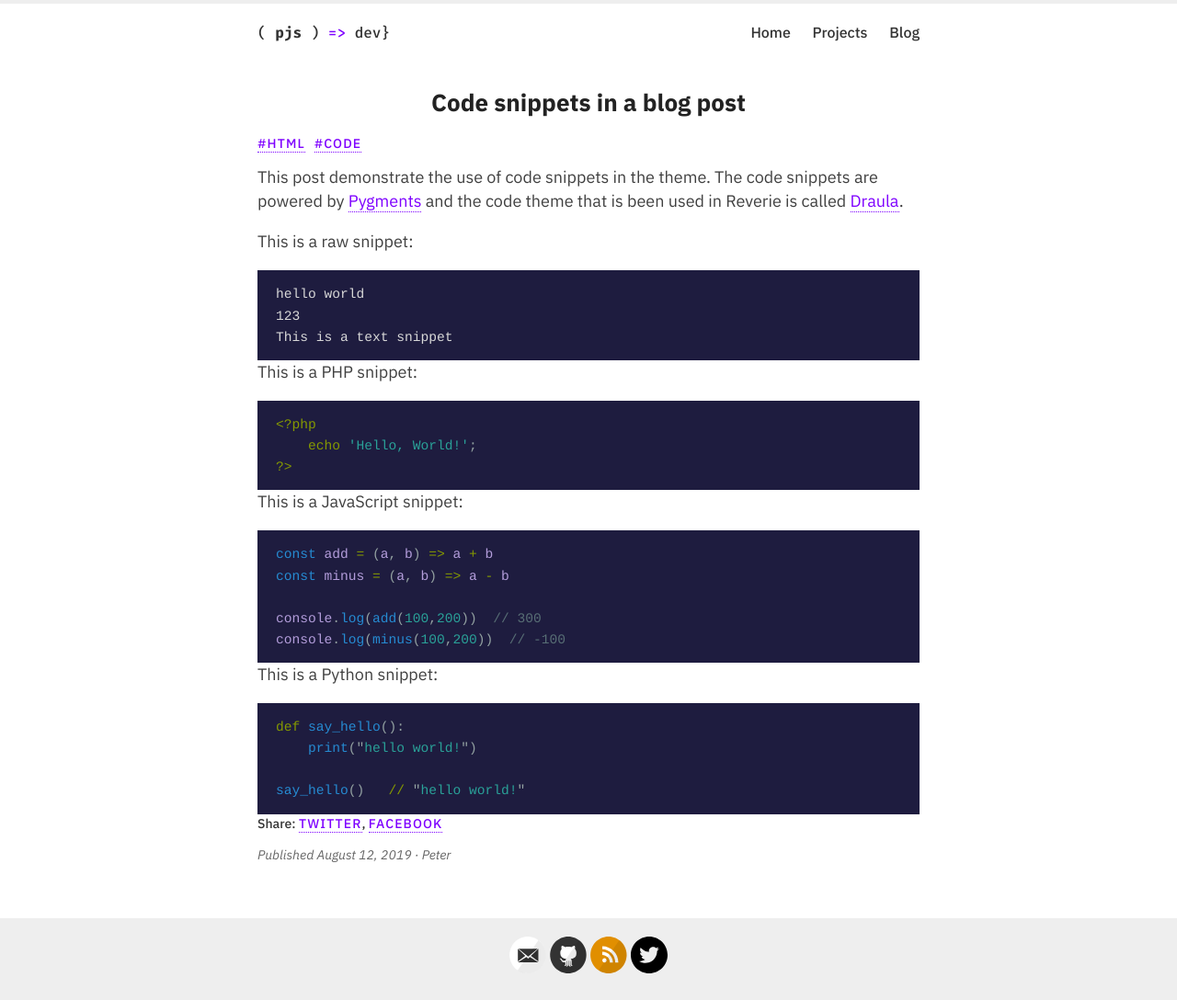
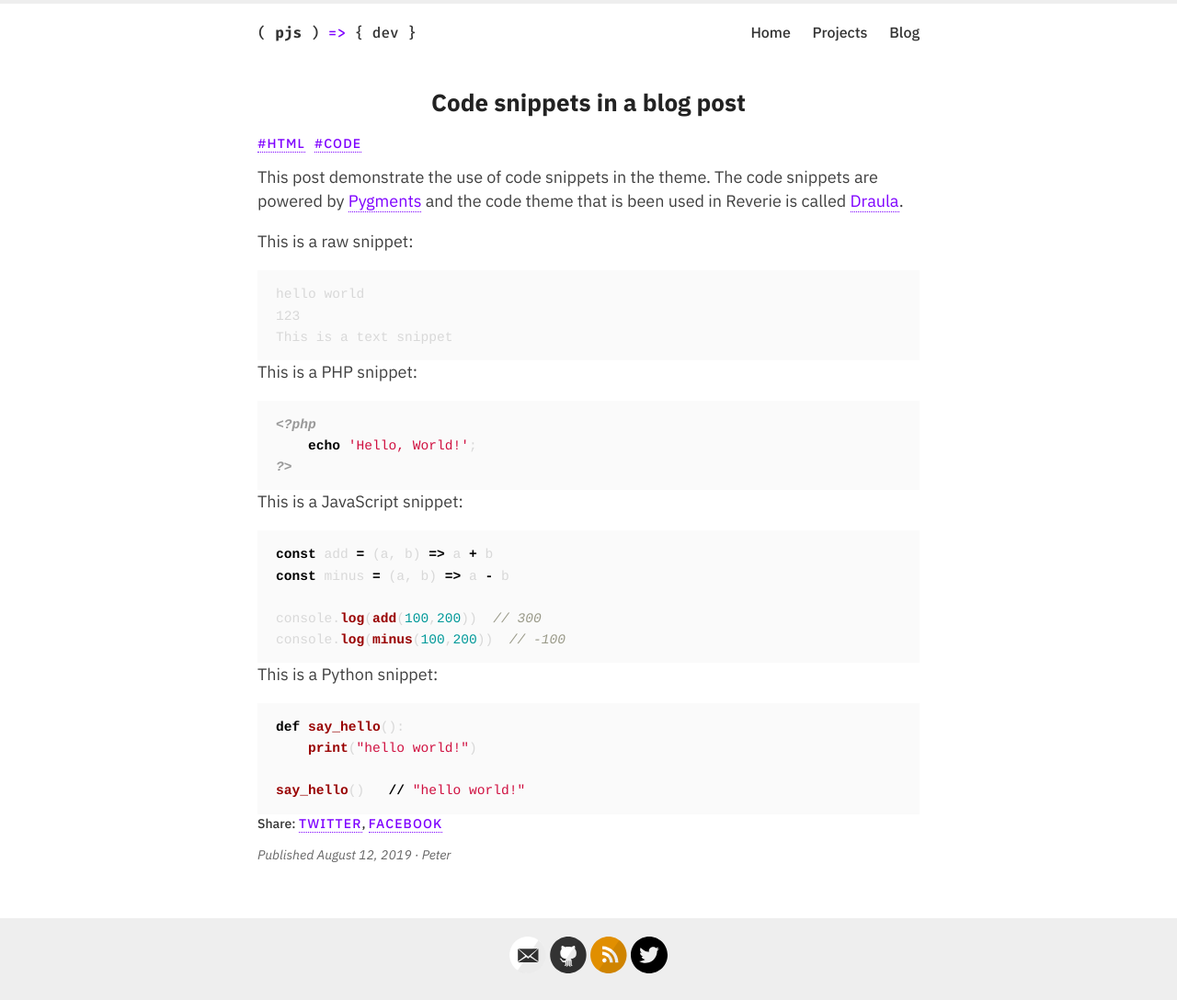
Before and after one commit to peterjsnow/peterjsnow.github.io, a Jekyll site: the page built from _posts/2019-8-12-code-snippets.md, in a window 1280 px wide. Shown: the whole page at 92% size. Built offline with Jekyll 4.4.1, drawn with Linux system fonts in a browser that asks for light colours.

Commit message:
changed syntax highlighting

```diff
--- a/_includes/posts.html
+++ b/_includes/posts.html
@@ -1,6 +1,6 @@
 <div class="posts">
   {% for post in site.posts %}
-    <article class="post">
+    <article class="latest-posts">
       <a href="{{ site.baseurl }}{{ post.url }}">
         <h3>{{ post.title }}</h3>
       </a>
--- a/_layouts/default.html
+++ b/_layouts/default.html
@@ -27,7 +27,7 @@
                   <span class="site-desc">(</span>
                   <span class="site-desc-name">{{ site.name }}</span>
                   <span class="site-desc">)
-                    <span class="site-desc-cmt">=></span> {{{site.description}}}
+                    <span class="site-desc-cmt">=></span> { {{site.description}} }
                   </span>
                 </a>
               </h1>
--- a/_sass/_highlights.scss
+++ b/_sass/_highlights.scss
@@ -1,6 +1,6 @@
 
 .highlight {
-  background-color: #1e1c3f;
+  background-color: #fafafa;
   padding: 7px 7px 7px 10px;
   overflow: auto;
   font-size: 90%;
@@ -16,71 +16,64 @@
   color: #FF554A;
 }
 
-.highlight .c { color: #586E75 } /* Comment */
-.highlight .err { color: #93A1A1 } /* Error */
-.highlight .g { color: #93A1A1 } /* Generic */
-.highlight .k { color: #859900 } /* Keyword */
-.highlight .l { color: #93A1A1 } /* Literal */
-.highlight .n { color: #93A1A1 } /* Name */
-.highlight .o { color: #859900 } /* Operator */
-.highlight .x { color: #CB4B16 } /* Other */
-.highlight .p { color: #93A1A1 } /* Punctuation */
-.highlight .cm { color: #586E75 } /* Comment.Multiline */
-.highlight .cp { color: #859900 } /* Comment.Preproc */
-.highlight .c1 { color: #586E75 } /* Comment.Single */
-.highlight .cs { color: #859900 } /* Comment.Special */
-.highlight .gd { color: #2AA198 } /* Generic.Deleted */
-.highlight .ge { color: #93A1A1; font-style: italic } /* Generic.Emph */
-.highlight .gr { color: #DC322F } /* Generic.Error */
-.highlight .gh { color: #CB4B16 } /* Generic.Heading */
-.highlight .gi { color: #859900 } /* Generic.Inserted */
-.highlight .go { color: #93A1A1 } /* Generic.Output */
-.highlight .gp { color: #93A1A1 } /* Generic.Prompt */
-.highlight .gs { color: #93A1A1; font-weight: bold } /* Generic.Strong */
-.highlight .gu { color: #CB4B16 } /* Generic.Subheading */
-.highlight .gt { color: #93A1A1 } /* Generic.Traceback */
-.highlight .kc { color: #CB4B16 } /* Keyword.Constant */
-.highlight .kd { color: #268BD2 } /* Keyword.Declaration */
-.highlight .kn { color: #859900 } /* Keyword.Namespace */
-.highlight .kp { color: #859900 } /* Keyword.Pseudo */
-.highlight .kr { color: #268BD2 } /* Keyword.Reserved */
-.highlight .kt { color: #DC322F } /* Keyword.Type */
-.highlight .ld { color: #93A1A1 } /* Literal.Date */
-.highlight .m { color: #2AA198 } /* Literal.Number */
-.highlight .s { color: #2AA198 } /* Literal.String */
-.highlight .na { color: #93A1A1 } /* Name.Attribute */
-.highlight .nb { color: #E91E63 } /* Name.Builtin */
-.highlight .nc { color: #268BD2 } /* Name.Class */
-.highlight .no { color: #CB4B16 } /* Name.Constant */
-.highlight .nd { color: #268BD2 } /* Name.Decorator */
-.highlight .ni { color: #CB4B16 } /* Name.Entity */
-.highlight .ne { color: #CB4B16 } /* Name.Exception */
-.highlight .nf { color: #268BD2 } /* Name.Function */
-.highlight .nl { color: #93A1A1 } /* Name.Label */
-.highlight .nn { color: #93A1A1 } /* Name.Namespace */
-.highlight .nx { color: #B39DDB } /* Name.Other */
-.highlight .py { color: #93A1A1 } /* Name.Property */
-.highlight .nt { color: #268BD2 } /* Name.Tag */
-.highlight .nv { color: #268BD2 } /* Name.Variable */
-.highlight .ow { color: #859900 } /* Operator.Word */
-.highlight .w { color: #93A1A1 } /* Text.Whitespace */
-.highlight .mf { color: #2AA198 } /* Literal.Number.Float */
-.highlight .mh { color: #2AA198 } /* Literal.Number.Hex */
-.highlight .mi { color: #2AA198 } /* Literal.Number.Integer */
-.highlight .mo { color: #2AA198 } /* Literal.Number.Oct */
-.highlight .sb { color: #586E75 } /* Literal.String.Backtick */
-.highlight .sc { color: #2AA198 } /* Literal.String.Char */
-.highlight .sd { color: #93A1A1 } /* Literal.String.Doc */
-.highlight .s2 { color: #2AA198 } /* Literal.String.Double */
-.highlight .se { color: #CB4B16 } /* Literal.String.Escape */
-.highlight .sh { color: #93A1A1 } /* Literal.String.Heredoc */
-.highlight .si { color: #2AA198 } /* Literal.String.Interpol */
-.highlight .sx { color: #2AA198 } /* Literal.String.Other */
-.highlight .sr { color: #DC322F } /* Literal.String.Regex */
-.highlight .s1 { color: #2AA198 } /* Literal.String.Single */
-.highlight .ss { color: #2AA198 } /* Literal.String.Symbol */
-.highlight .bp { color: #268BD2 } /* Name.Builtin.Pseudo */
-.highlight .vc { color: #268BD2 } /* Name.Variable.Class */
-.highlight .vg { color: #268BD2 } /* Name.Variable.Global */
-.highlight .vi { color: #268BD2 } /* Name.Variable.Instance */
-.highlight .il { color: #2AA198 } /* Literal.Number.Integer.Long */
+.hll { background-color: #ffffcc }
+.c { color: #999988; font-style: italic } /* Comment */
+.err { color: #a61717; background-color: #e3d2d2 } /* Error */
+.k { color: #000000; font-weight: bold } /* Keyword */
+.o { color: #000000; font-weight: bold } /* Operator */
+.cm { color: #999988; font-style: italic } /* Comment.Multiline */
+.cp { color: #999999; font-weight: bold; font-style: italic } /* Comment.Preproc */
+.c1 { color: #999988; font-style: italic } /* Comment.Single */
+.cs { color: #999999; font-weight: bold; font-style: italic } /* Comment.Special */
+.gd { color: #000000; background-color: #ffdddd } /* Generic.Deleted */
+.ge { color: #000000; font-style: italic } /* Generic.Emph */
+.gr { color: #aa0000 } /* Generic.Error */
+.gh { color: #999999 } /* Generic.Heading */
+.gi { color: #000000; background-color: #ddffdd } /* Generic.Inserted */
+.go { color: #888888 } /* Generic.Output */
+.gp { color: #555555 } /* Generic.Prompt */
+.gs { font-weight: bold } /* Generic.Strong */
+.gu { color: #aaaaaa } /* Generic.Subheading */
+.gt { color: #aa0000 } /* Generic.Traceback */
+.kc { color: #000000; font-weight: bold } /* Keyword.Constant */
+.kd { color: #000000; font-weight: bold } /* Keyword.Declaration */
+.kn { color: #000000; font-weight: bold } /* Keyword.Namespace */
+.kp { color: #000000; font-weight: bold } /* Keyword.Pseudo */
+.kr { color: #000000; font-weight: bold } /* Keyword.Reserved */
+.kt { color: #445588; font-weight: bold } /* Keyword.Type */
+.m { color: #009999 } /* Literal.Number */
+.s { color: #d01040 } /* Literal.String */
+.na { color: #008080 } /* Name.Attribute */
+.nb { color: #0086B3 } /* Name.Builtin */
+.nc { color: #445588; font-weight: bold } /* Name.Class */
+.no { color: #008080 } /* Name.Constant */
+.nd { color: #3c5d5d; font-weight: bold } /* Name.Decorator */
+.ni { color: #800080 } /* Name.Entity */
+.ne { color: #990000; font-weight: bold } /* Name.Exception */
+.nf { color: #990000; font-weight: bold } /* Name.Function */
+.nl { color: #990000; font-weight: bold } /* Name.Label */
+.nn { color: #555555 } /* Name.Namespace */
+.nt { color: #000080 } /* Name.Tag */
+.nv { color: #008080 } /* Name.Variable */
+.ow { color: #000000; font-weight: bold } /* Operator.Word */
+.w { color: #bbbbbb } /* Text.Whitespace */
+.mf { color: #009999 } /* Literal.Number.Float */
+.mh { color: #009999 } /* Literal.Number.Hex */
+.mi { color: #009999 } /* Literal.Number.Integer */
+.mo { color: #009999 } /* Literal.Number.Oct */
+.sb { color: #d01040 } /* Literal.String.Backtick */
+.sc { color: #d01040 } /* Literal.String.Char */
+.sd { color: #d01040 } /* Literal.String.Doc */
+.s2 { color: #d01040 } /* Literal.String.Double */
+.se { color: #d01040 } /* Literal.String.Escape */
+.sh { color: #d01040 } /* Literal.String.Heredoc */
+.si { color: #d01040 } /* Literal.String.Interpol */
+.sx { color: #d01040 } /* Literal.String.Other */
+.sr { color: #009926 } /* Literal.String.Regex */
+.s1 { color: #d01040 } /* Literal.String.Single */
+.ss { color: #990073 } /* Literal.String.Symbol */
+.bp { color: #999999 } /* Name.Builtin.Pseudo */
+.vc { color: #008080 } /* Name.Variable.Class */
+.vg { color: #008080 } /* Name.Variable.Global */
+.vi { color: #008080 } /* Name.Variable.Instance */
+.il { color: #009999 } /* Literal.Number.Integer.Long */
--- a/assets/style.scss
+++ b/assets/style.scss
@@ -343,6 +343,10 @@
 // .main
 //
 
+.latest-posts > .post {
+border-bottom: 1px dashed $darkGrey;
+}
+
 .posts > .post {
   padding: 0 1.5em;
   margin: 1em 0;
--- a/blog/index.html
+++ b/blog/index.html
@@ -6,12 +6,9 @@
 <div class="posts">
   {% for post in paginator.posts %}
     <article class="post">
+      <p class="date">{{ post.date | date: "%B %e, %Y" }}</p>
       <a href="{{ site.baseurl }}{{ post.url }}">
         <h3>{{ post.title }}</h3>
-
-        <div>
-          <p class="post_date">{{ post.date | date: "%B %e, %Y" }}</p>
-        </div>
       </a>
       <div class="entry">
         {{ post.excerpt }}
```
